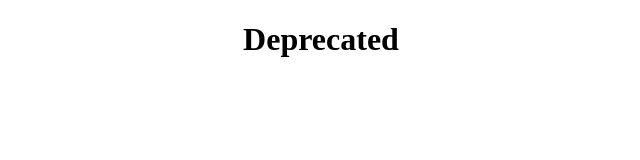
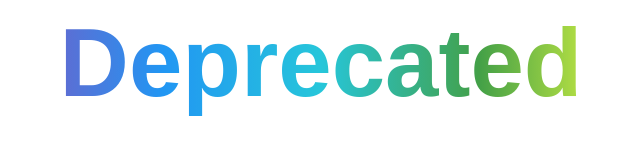
Before and after one commit to Image-Is-Random/solid-rotary-phone, a plain HTML site: page index.html in a window 1280 px wide. Shown: the whole page, without its empty margins (319-959 px from the left). Drawn offline with Linux system fonts and the light colour scheme.

Commit message:
Update styles.css

```diff
--- a/styles.css
+++ b/styles.css
@@ -11,7 +11,7 @@
   font-weight:bold;
   word-spacing:2px;
 }
-.css5{
+h1{
   margin-top: 0px;
   margin-bottom: 10px;
   font-family: sans-serif;
```
